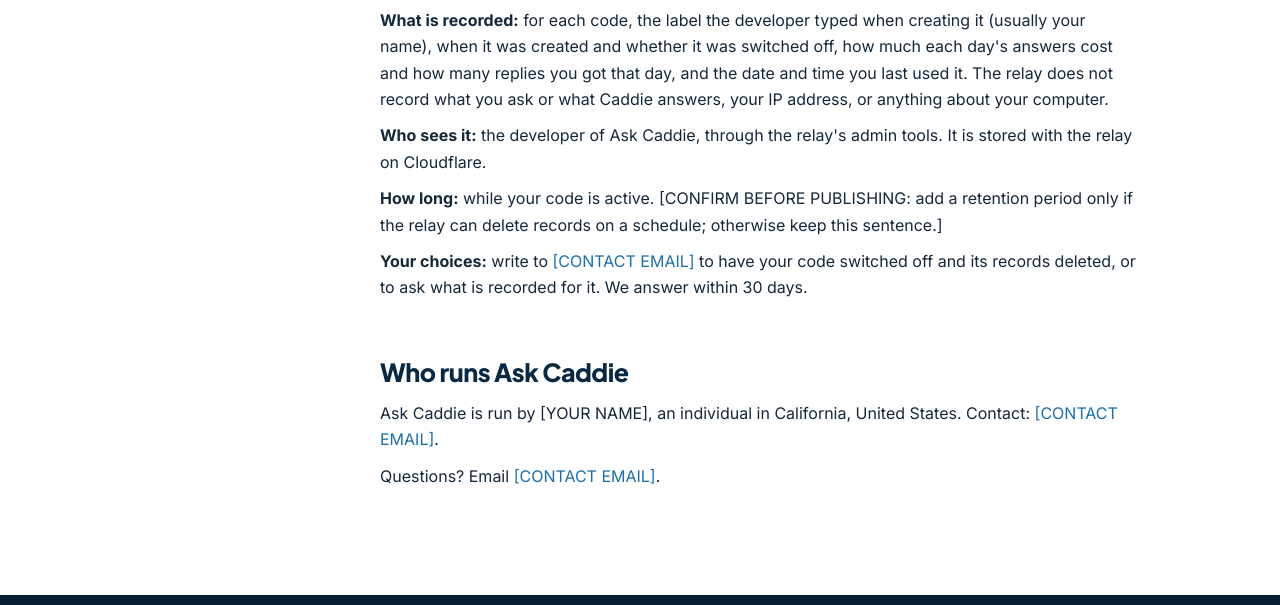
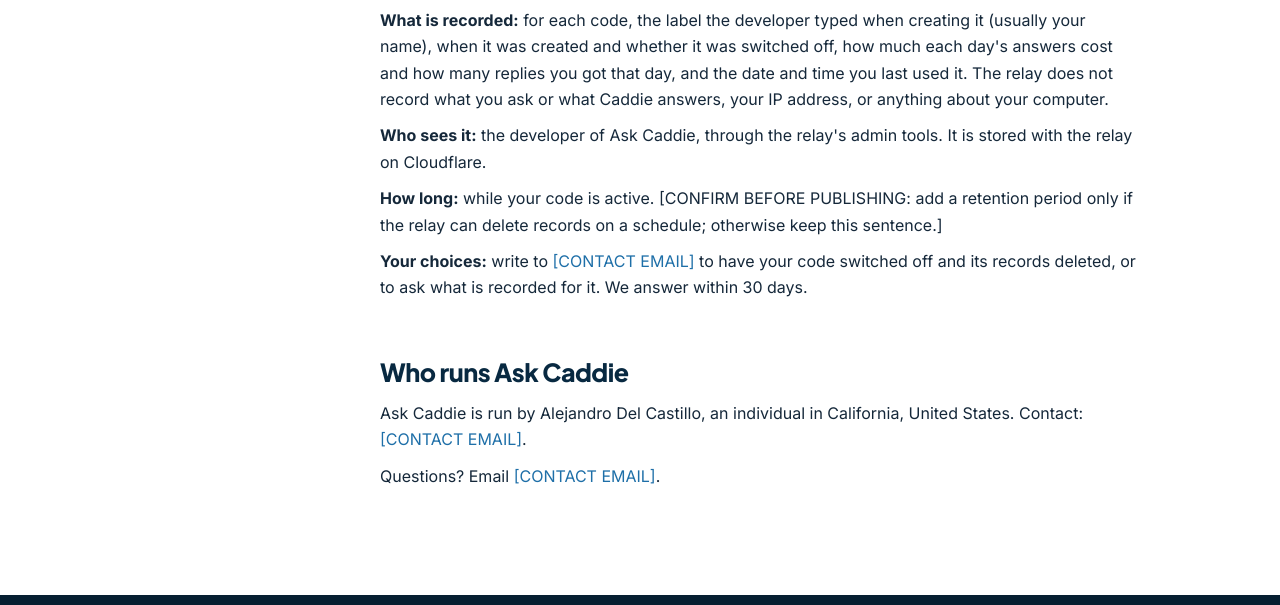
Before and after one commit to tallejandro/askcaddie-site, a plain HTML site: page privacy.html in a window 1280 px wide. Shown: the part 1956-2561 px from the top of the page. Drawn offline with Linux system fonts and the light colour scheme.

Commit message:
Privacy: name the person who runs Ask Caddie (contact email still a placeholder, do not push)
Co-Authored-By: Claude Sonnet 5.5 <noreply@anthropic.com>

```diff
--- a/privacy.html
+++ b/privacy.html
@@ -105,7 +105,7 @@
     <p><b>Your choices:</b> write to <a href="mailto:[CONTACT EMAIL]">[CONTACT EMAIL]</a> to have your code switched off and its records deleted, or to ask what is recorded for it. We answer within 30 days.</p>
 
     <h2>Who runs Ask Caddie</h2>
-    <p>Ask Caddie is run by [YOUR NAME], an individual in California, United States. Contact: <a href="mailto:[CONTACT EMAIL]">[CONTACT EMAIL]</a>.</p>
+    <p>Ask Caddie is run by Alejandro Del Castillo, an individual in California, United States. Contact: <a href="mailto:[CONTACT EMAIL]">[CONTACT EMAIL]</a>.</p>
 
     <p>Questions? Email <a href="mailto:[CONTACT EMAIL]">[CONTACT EMAIL]</a>.</p>
 
```
